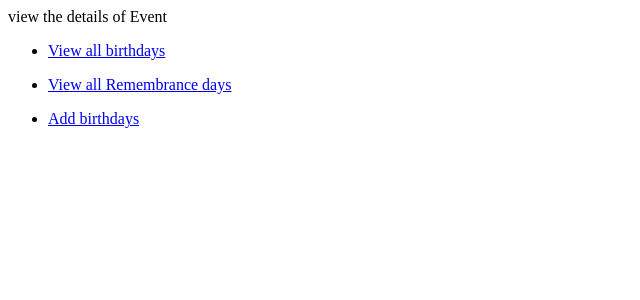
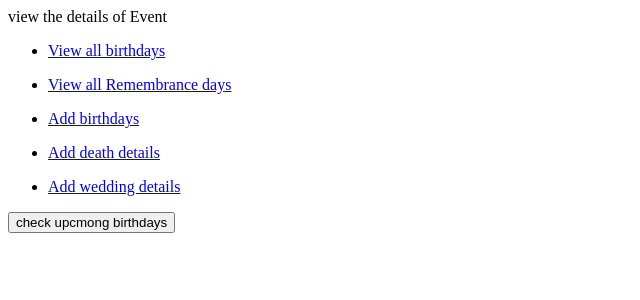
Before and after one commit to Rvelchuri/Event-Reminder, a Flask app: template templates/view_events.html in a window 1280 px wide. Shown: the top 300 px of the page, without its empty margins (0-640 px from the left). Run offline with Flask 2, Linux system fonts and the light colour scheme; the template is opened without the code that fills it, so the values that code supplies are empty.

Commit message:
updated evnts form

```diff
--- a/templates/view_events.html
+++ b/templates/view_events.html
@@ -16,10 +16,32 @@
 </ul>
 
 
+
+
 <ul>
   <li><a href = "/addbirthday">Add birthdays</a></li>
 
 </ul>
+
+<ul>
+  <li><a href = "/adddemise">Add death details </a></li>
+
+</ul>
+
+<ul>
+  <li><a href = "/addwedding">Add wedding details</a></li>
+
+</ul>
+
+
+<button name="button" value="OK" type="button" onclick="clickfun()">check upcmong birthdays</button>
+<script>
+clickfun()
+{
+ window.location = '/upcomingbday';
+}
+</script>
+
 {%endblock%}
 
 
```
